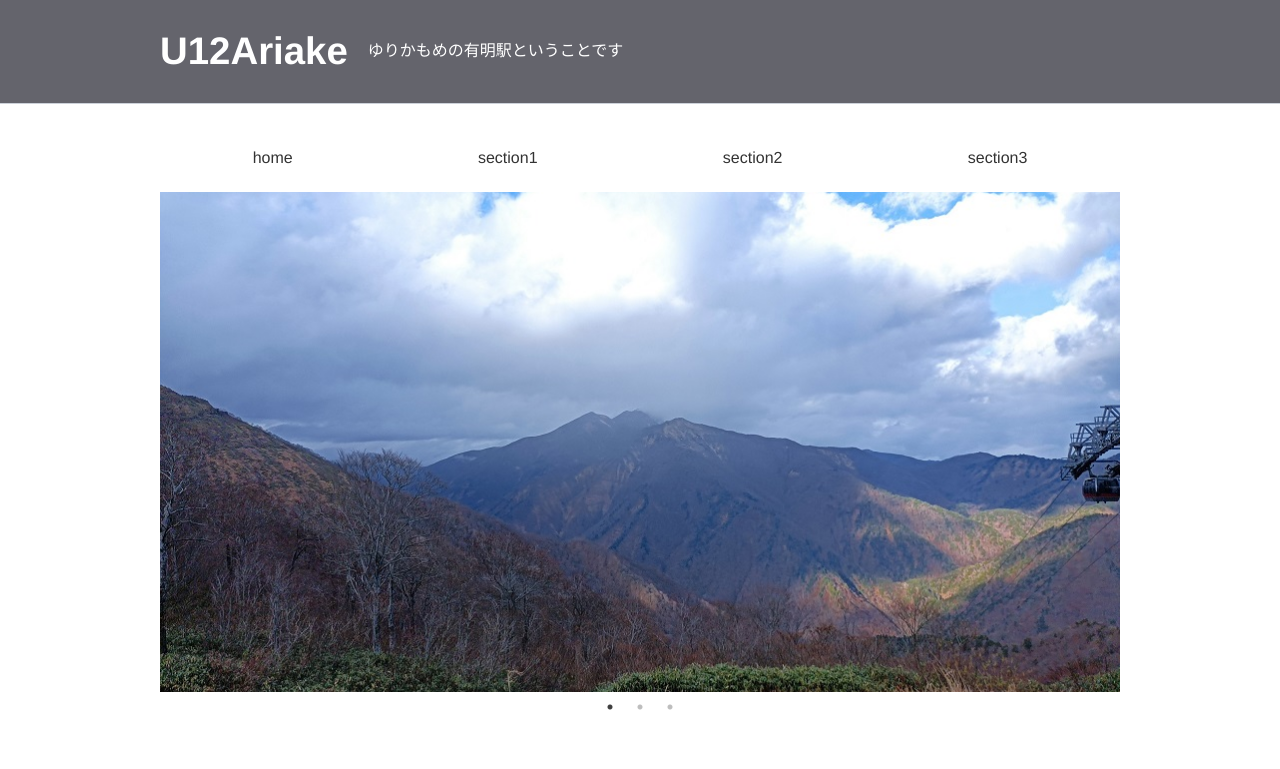
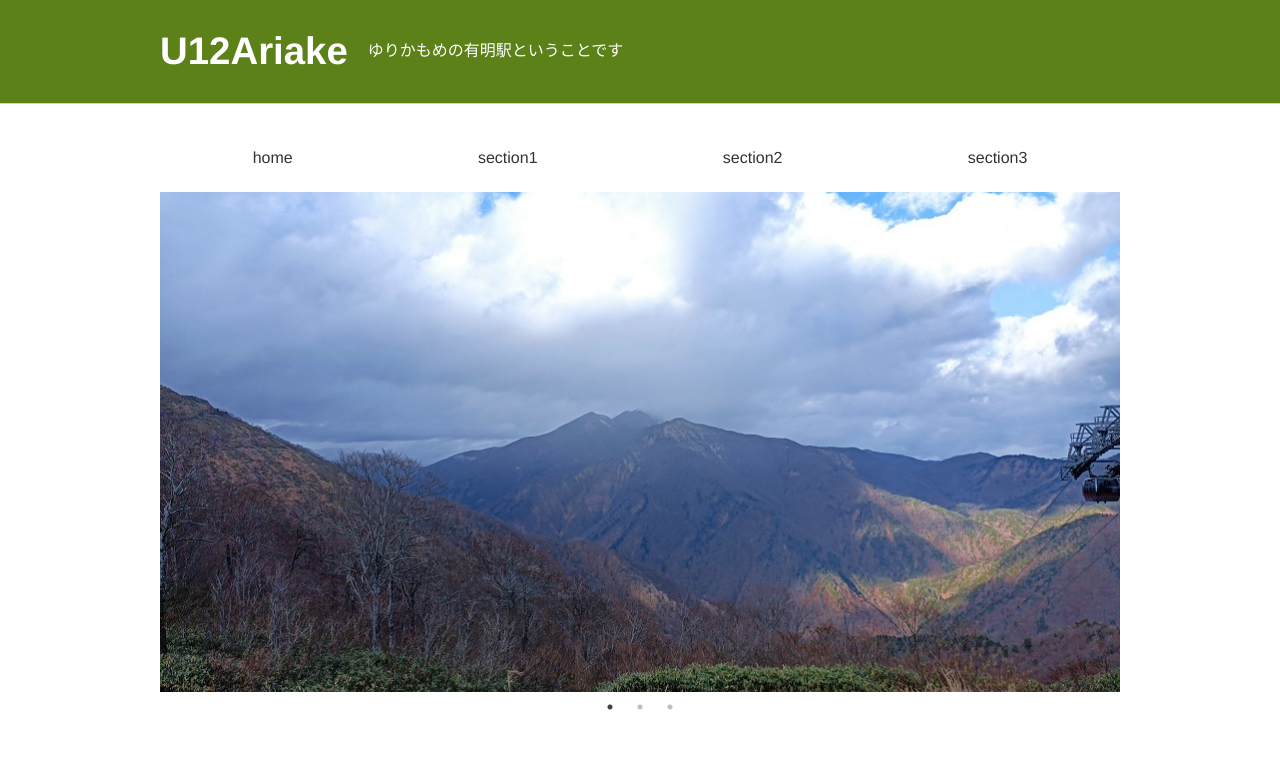
Before and after one commit to u12ariake/web, a plain HTML site: page index.html in a window 1280 px wide. Shown: the top 769 px of the page. Drawn offline with nearby package versions, Linux system fonts and the light colour scheme; a script that the page names is missing.

Commit message:
Update index.html

```diff
--- a/index.html
+++ b/index.html
@@ -41,7 +41,7 @@
             padding: 24px 0;
             width: 100%;
             border-bottom: #ccd1d9 solid 1px;
-            background: #64646c;
+            background: #5c8118;
             color: #333;
         }
         .header-group{
```
